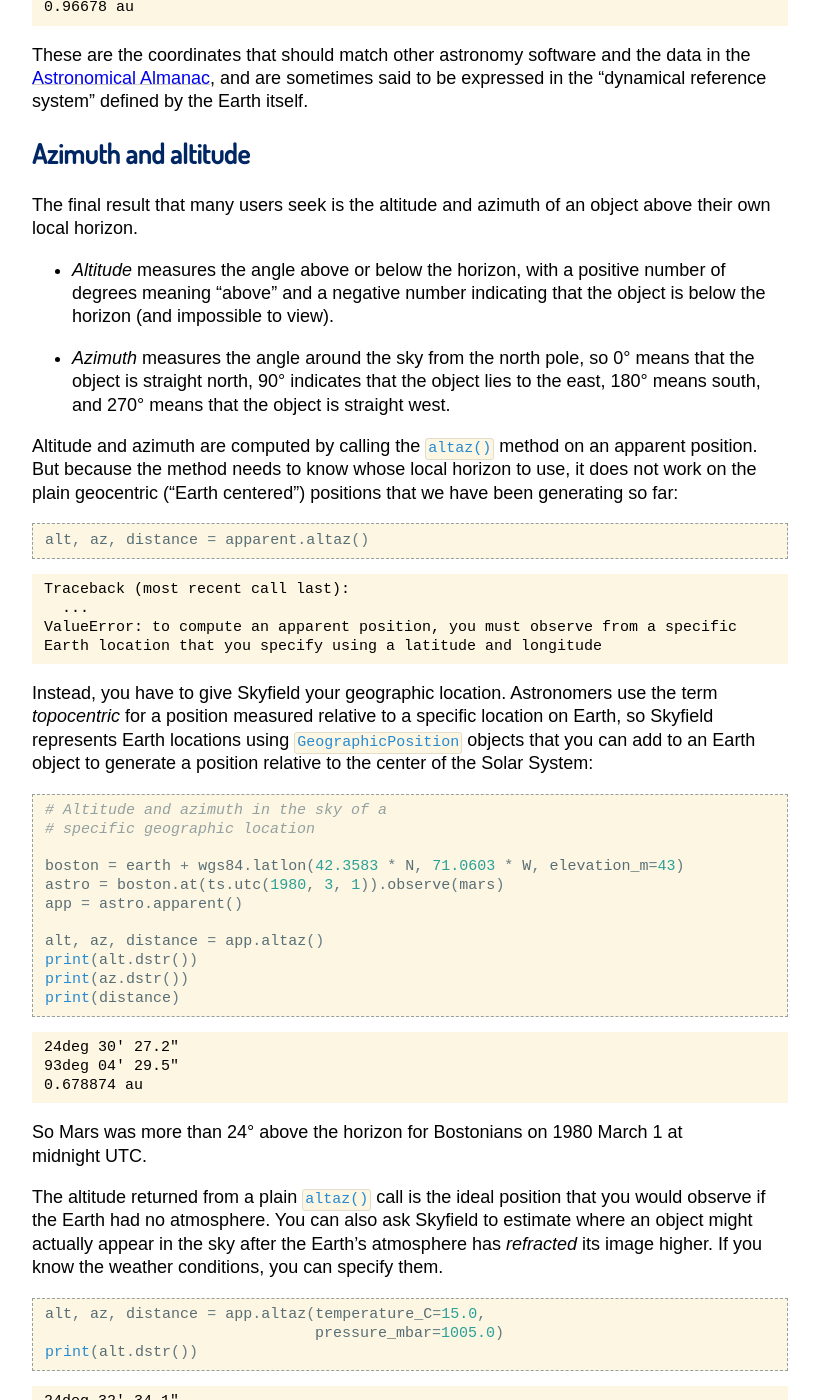
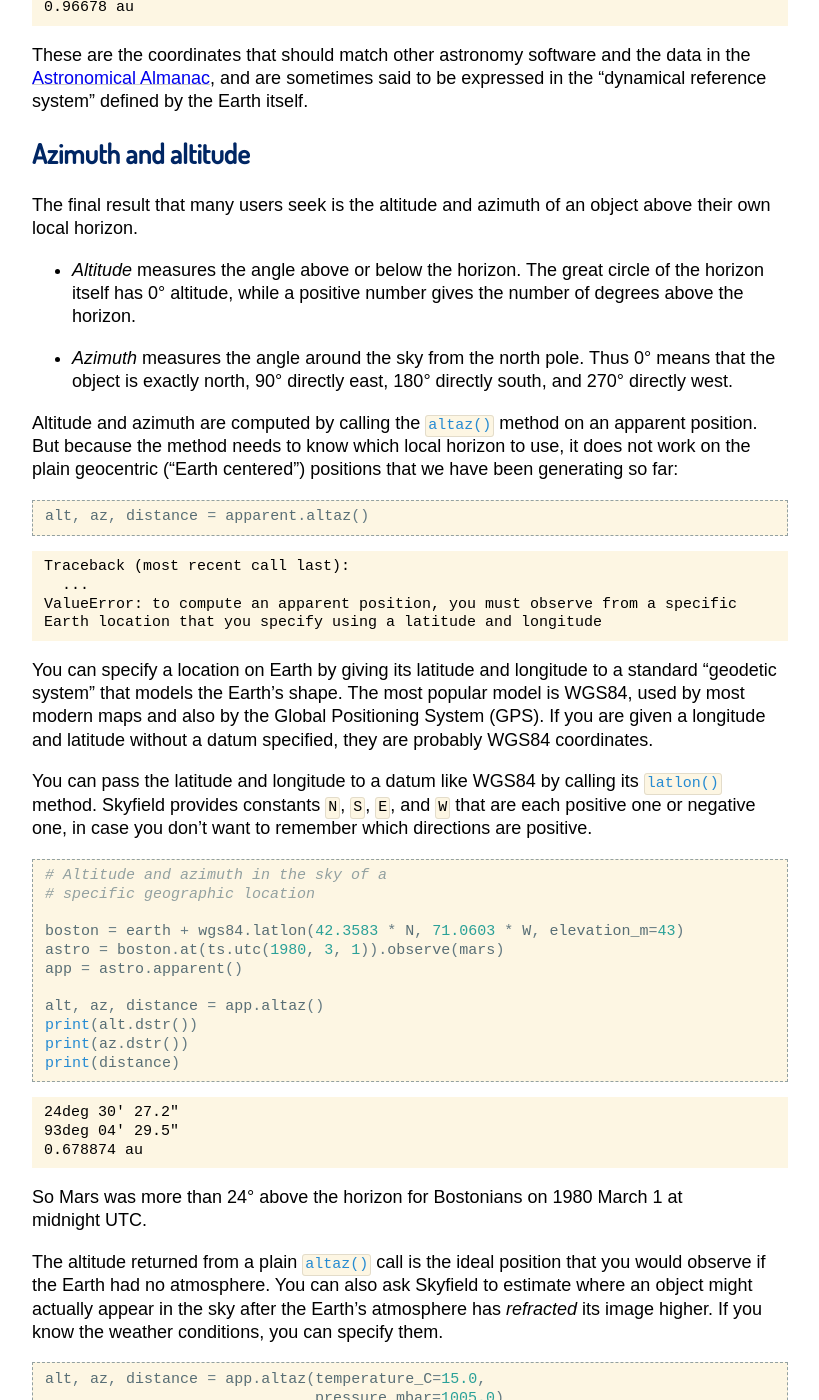
Before and after one commit to skyfielders/python-skyfield, a Sphinx documentation site: the page built from skyfield/documentation/positions.rst, in a window 1280 px wide and 1400 px high, scrolled down 7630 px. Shown: the whole window, without its empty margins (230-1049 px from the left). Built offline with Sphinx 7.4.7, drawn with Linux system fonts in a browser that asks for light colours; some web fonts are replaced.

Commit message:
Document objects `wgs84` `iers2010` and techniques
See discussion in #372.

```diff
--- a/skyfield/documentation/positions.rst
+++ b/skyfield/documentation/positions.rst
@@ -490,19 +490,17 @@ The final result that many users seek
 is the altitude and azimuth of an object
 above their own local horizon.
 
-* *Altitude* measures the angle above or below the horizon,
-  with a positive number of degrees meaning “above”
-  and a negative number indicating that the object
-  is below the horizon (and impossible to view).
+* *Altitude* measures the angle above or below the horizon.
+  The great circle of the horizon itself has 0° altitude,
+  while a positive number gives the number of degrees above the horizon.
 
-* *Azimuth* measures the angle around the sky from the north pole,
-  so 0° means that the object is straight north,
-  90° indicates that the object lies to the east,
-  180° means south, and 270° means that the object is straight west.
+* *Azimuth* measures the angle around the sky from the north pole.
+  Thus 0° means that the object is exactly north,
+  90° directly east, 180° directly south, and 270° directly west.
 
 Altitude and azimuth are computed
 by calling the :meth:`~Apparent.altaz()` method on an apparent position.
-But because the method needs to know whose local horizon to use,
+But because the method needs to know which local horizon to use,
 it does not work
 on the plain geocentric (“Earth centered”) positions
 that we have been generating so far:
@@ -517,13 +515,20 @@ that we have been generating so far:
       ...
     ValueError: to compute an apparent position, you must observe from a specific Earth location that you specify using a latitude and longitude
 
-Instead, you have to give Skyfield your geographic location.
-Astronomers use the term *topocentric*
-for a position measured relative to a specific location on Earth,
-so Skyfield represents Earth locations
-using :class:`~skyfield.toposlib.GeographicPosition` objects
-that you can add to an Earth object
-to generate a position relative to the center of the Solar System:
+You can specify a location on Earth
+by giving its latitude and longitude
+to a standard “geodetic system” that models the Earth’s shape.
+The most popular model is WGS84,
+used by most modern maps
+and also by the Global Positioning System (GPS).
+If you are given a longitude and latitude without a datum specified,
+they are probably WGS84 coordinates.
+
+You can pass the latitude and longitude to a datum like WGS84
+by calling its :meth:`~skyfield.toposlib.Geoid.latlon()` method.
+Skyfield provides constants ``N``, ``S``, ``E``, and ``W``
+that are each positive one or negative one,
+in case you don’t want to remember which directions are positive.
 
 .. testcode::
 
```
Also changed, not shown: CHANGELOG.rst (+14 -0 lines), skyfield/documentation/api-topos.rst (+12 -0 lines), skyfield/documentation/api.rst (+15 -0 lines), 1 other file.
